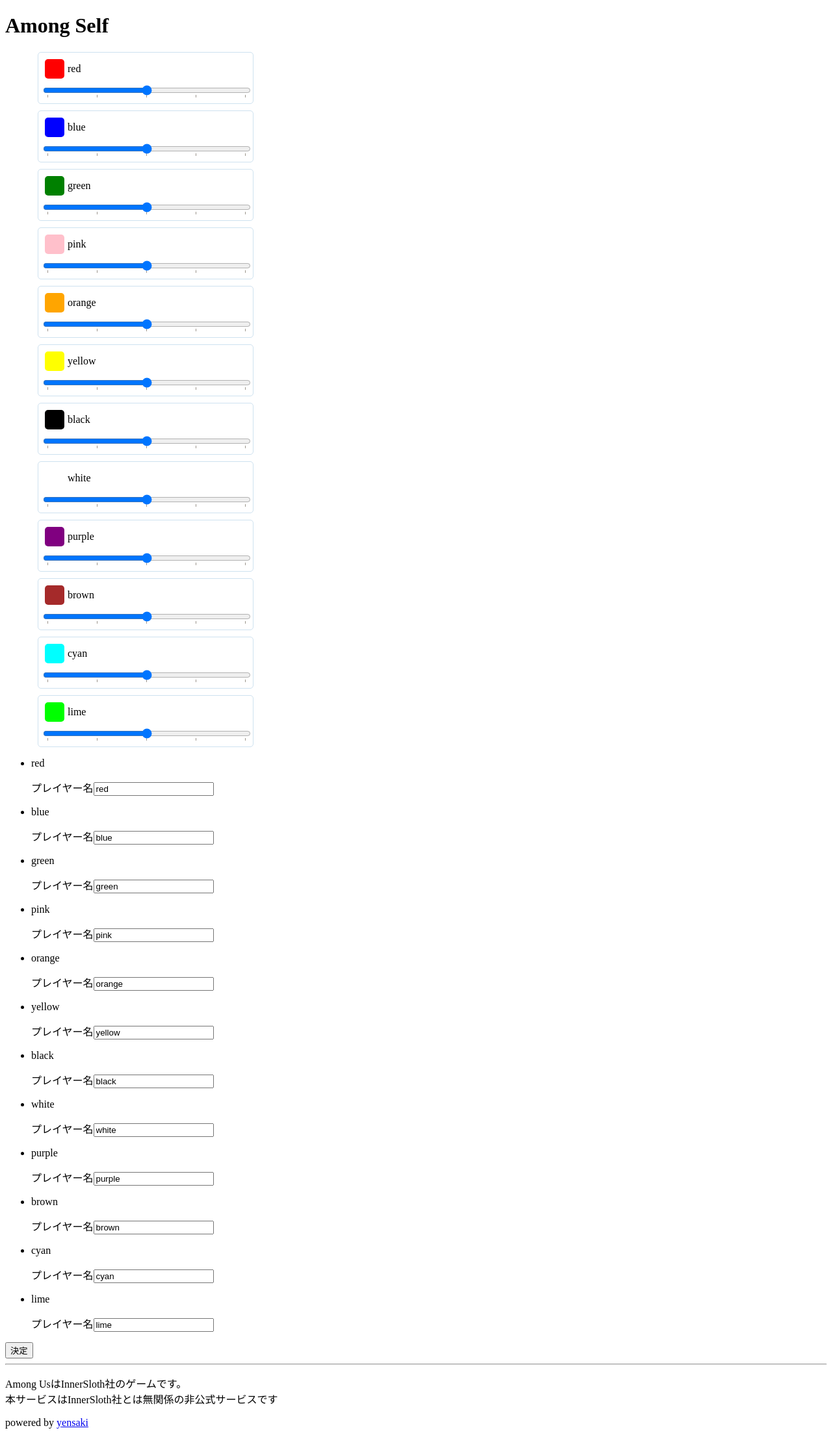
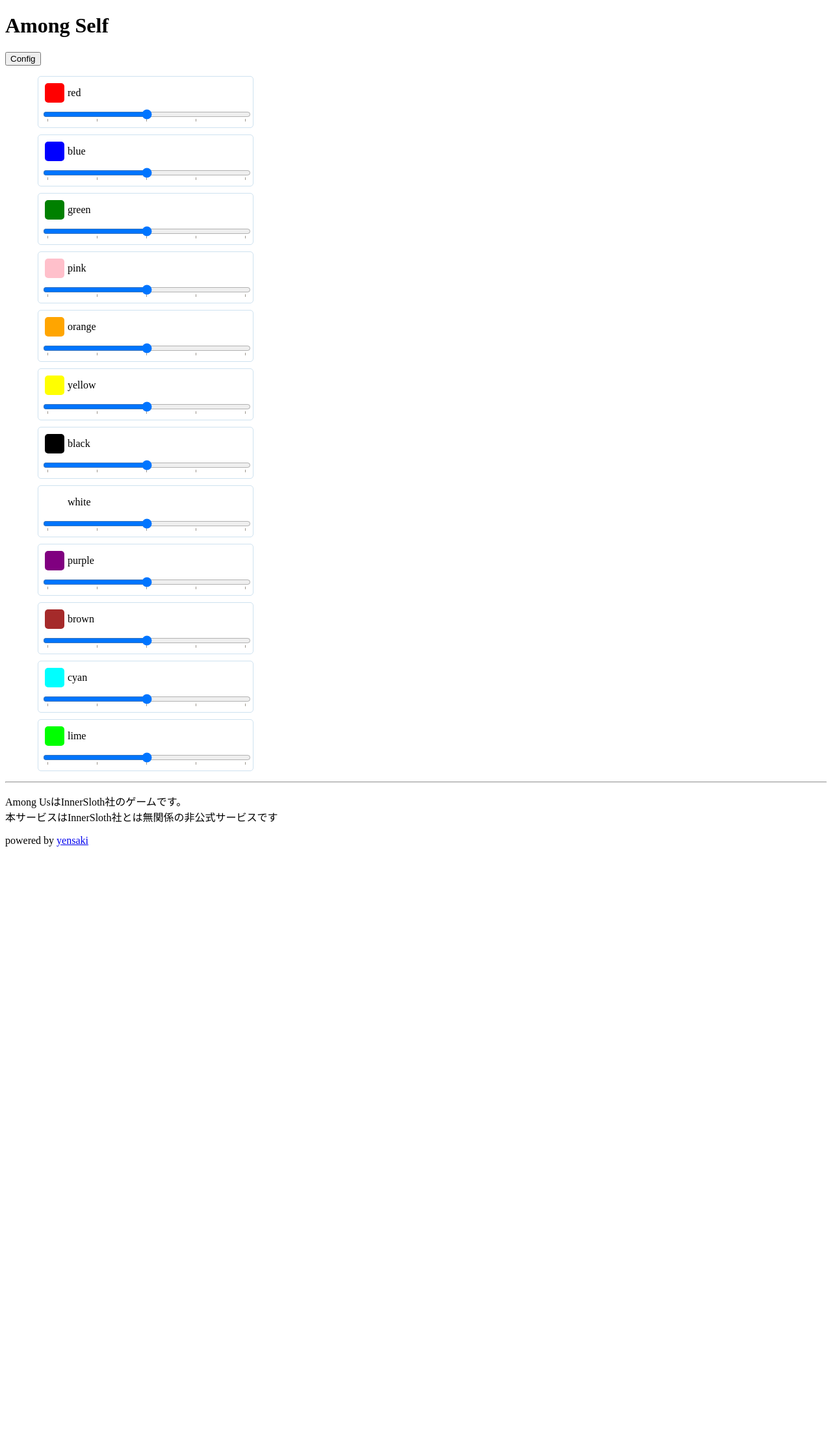
Before and after one commit to yensaki/among-self, a Next.js app: page / in a window 1280 px wide. Shown: the whole page at 65% size. After the commit the page ends 1319 px from the top, so only its background shows below. Built offline with nearby package versions, Linux system fonts and the light colour scheme.

Commit message:
Impl React Modal

```diff
--- a/pages/index.tsx
+++ b/pages/index.tsx
@@ -1,6 +1,7 @@
 import Layout from '../components/Layout'
 import CrewCard from '../components/CrewCard'
 import { useState } from 'react'
+import Modal from 'react-modal'
 import CrewForm from '../components/CrewForm'
 import Crew from '../models/crew'
 
@@ -27,9 +28,6 @@
   })
   const [crews, setCrews] = useState(defaultCrews)
 
-  const updateCrews = (updatedCrews: Crew[]) => {
-      setCrews(updatedCrews)
-  }
   const onChangeHandle = (changedCrew: Crew) => {
     const newCrews: Crew[] = []
     crews.forEach((crew) => {
@@ -42,23 +40,28 @@
     setCrews(newCrews)
   }
 
-  const debugFuncton = () => {
-    const newCrews: Crew[] = []
-    colors.forEach((color, index) => {
-      newCrews.push({color: color, name: "ssssss", inuse: true, index: index} as Crew)
-    })
-    setCrews(newCrews)
+  const [modalIsOpen,setIsOpen] = useState(false)
+  const closeModal = () => {
+    setIsOpen(false)
+  }
+  const openModal = () => {
+    setIsOpen(true)
   }
 
   return (
     <Layout title="Among Self">
       <h1>Among Self</h1>
+      <button onClick={openModal}>Config</button>
       <ul>
         {crews.map((crew) => (
           crew.inuse ? <CrewCard color={crew.color} name={crew.name} key={crew.color} /> : ""
         ))}
       </ul>
-      <div >
+      <Modal
+        isOpen={modalIsOpen}
+        onRequestClose={closeModal}
+      >
+        <button onClick={closeModal}>close</button>
         <form>
             <ul>
                 {crews.map((crew) =>
@@ -67,7 +70,7 @@
             </ul>
             <input type="submit" value="決定" />
         </form>
-      </div>
+      </Modal>
     </Layout>
   )
 }
```
